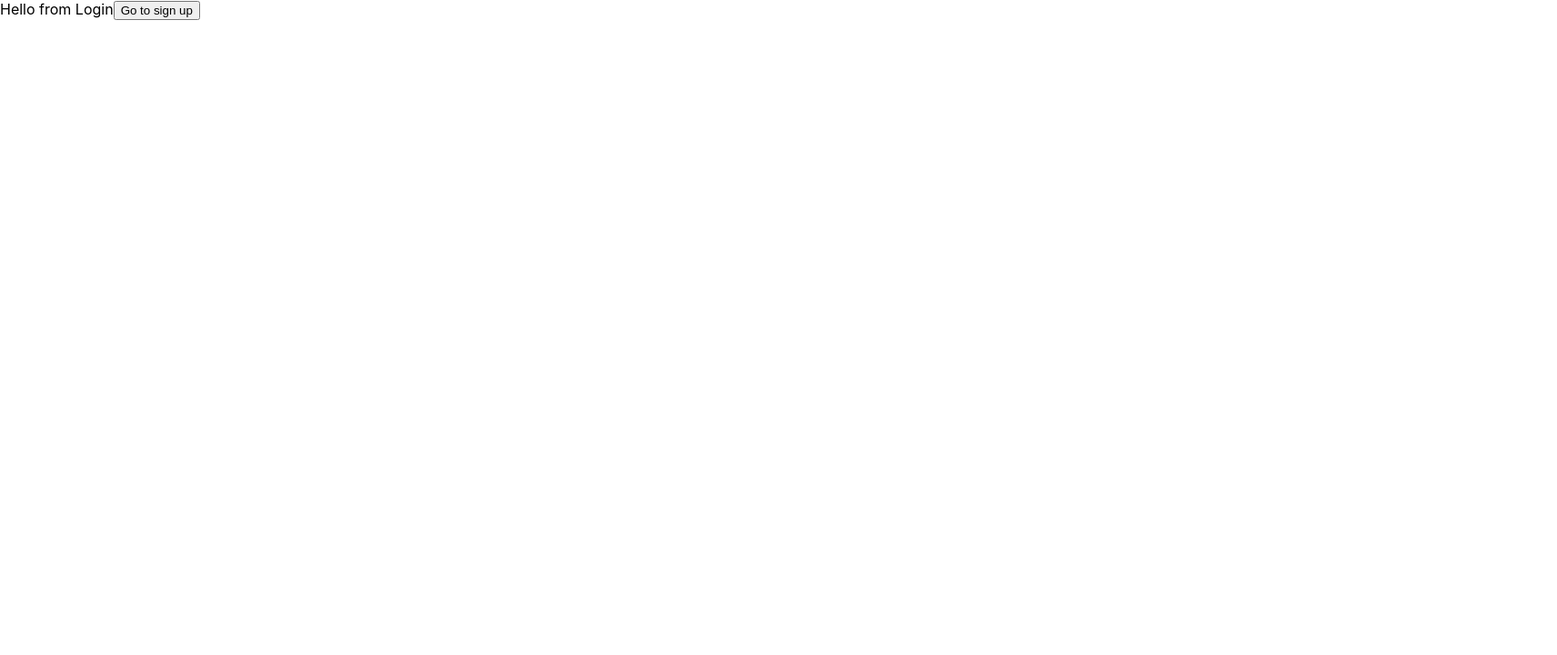
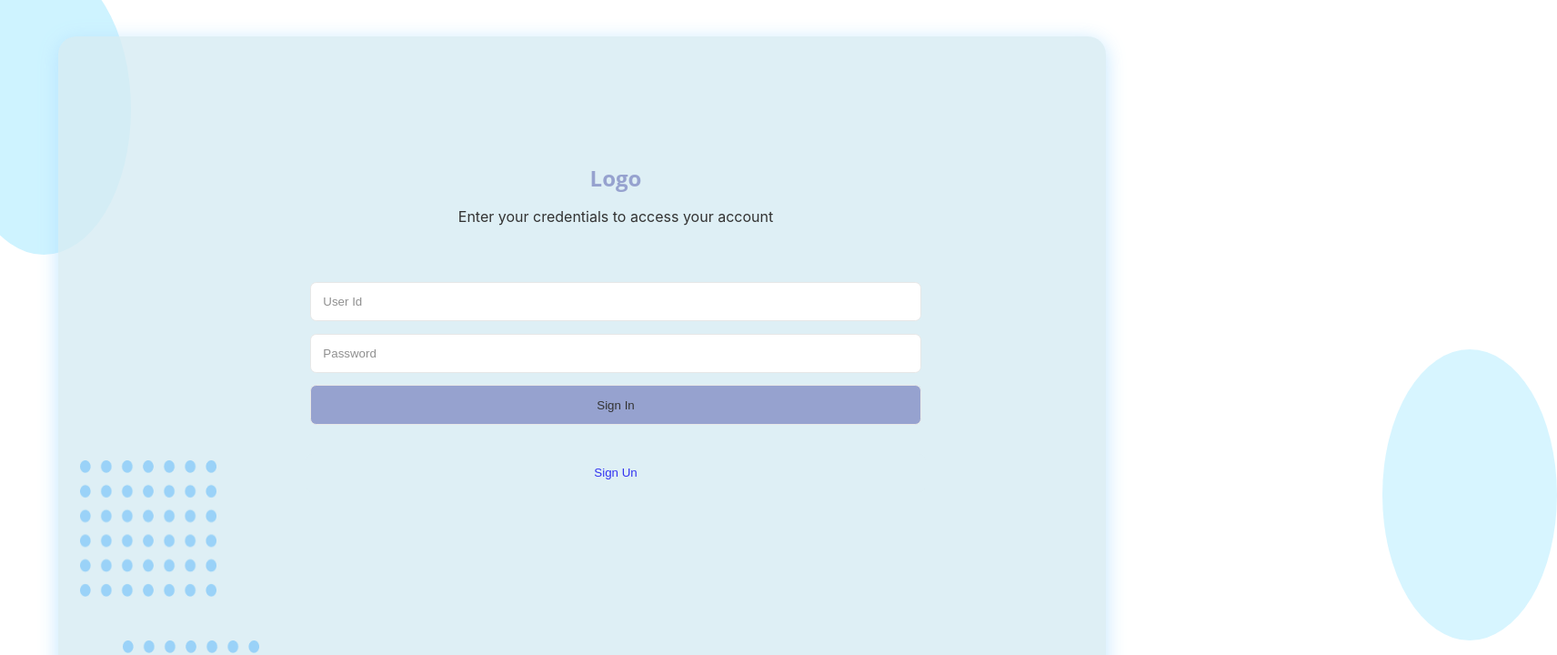
Before and after one commit to rajatmiddha92/contactmanager, a React (Create React App) app in the folder frontend/: page / in a window 1280 px wide. Shown: the top 720 px of the page at 91% size, 1712 px wide, since content can reach past the window. Built offline with nearby package versions, Linux system fonts and the light colour scheme.

Commit message:
signin, signup pages and css done

```diff
--- a/frontend/src/components/Login.jsx
+++ b/frontend/src/components/Login.jsx
@@ -1,13 +1,50 @@
-import React from 'react';
+import React, {useState} from 'react';
 import {useNavigate} from 'react-router-dom'
+import axios from 'axios';
+// import {Checkbox, Grid, TextField, FormControlLabel, Paper, Button} from '@mui/material';
+import './login.css';
+import dontsPic from'./images/Group 100.png'
+import { Link } from 'react-router-dom';
 const Login =(props)=> {
     const navigate = useNavigate()
+    const [data, setData] = useState({email:"",password:""})
+    const handleSubmit=async(e)=>{
+        e.preventDefault()
+         axios.post('http://localhost:5500/login', data)
+         .then(result=>{
+            console.log(result)
+         }).catch((e)=>{
+            console.log(e)
+         })
+
+    }
+
+
     return (
         <React.Fragment>
-                <div>
-                    Hello from Login
-                    <button onClick={()=>navigate('/signup')}>Go to sign up</button>
-                </div>
+            <main className='main-container'>
+                <div className='left-round'></div>
+                <section className='form-container'>
+                    <div className='cards left-card'>
+                        <img src={dontsPic} style={{width:"150px", height:"150px", margin:"1.5em"}} alt="dots"/>
+                    </div>
+                    <div className="form-label cards">
+                        <h1>Logo</h1>
+                        <p>Enter your credentials to access your account</p>
+                        <form onSubmit={handleSubmit}>
+                            <input className='form-card' type='email' name="email" placeholder='User Id' required onChange={(e)=>setData({...data, email:e.target.value})}/>
+                            <input  className='form-card' type="password" name='password' placeholder='Password' required onChange={(e)=>setData({...data, email:e.target.value})}/>
+                            <button className='form-card btn-signIn'>Sign In</button>
+
+                        </form>
+                        <button className='form-card btn-signUp'><Link id='link' to={'/signup'}>Sign Un</Link></button>
+                    </div>
+                    <div className='cards right-card'>
+                        <img src={dontsPic} style={{width:"150px", height:"150px", margin:"1.5em"}} alt="dots"/>
+                    </div>
+                </section>
+                <div className='right-round'></div>
+            </main>
         </React.Fragment>
     );
 }
--- a/frontend/src/components/Signup.jsx
+++ b/frontend/src/components/Signup.jsx
@@ -1,14 +1,50 @@
-import React from 'react';
+import React, {useState} from 'react';
 import {useNavigate} from 'react-router-dom'
+import axios from 'axios';
+// import {Checkbox, Grid, TextField, FormControlLabel, Paper, Button} from '@mui/material';
+import './login.css';
+import dontsPic from'./images/Group 100.png'
+import { Link } from 'react-router-dom';
 const Signup =(props)=> {
-    const navigate = useNavigate()
+  const navigate = useNavigate()
+  const [data, setData] = useState({email:"",password:"", confirmPassword:""})
+  const handleSubmit=async(e)=>{
+    e.preventDefault()
+     axios.post('http://localhost:5500/register', data)
+     .then(result=>{
+        console.log(result)
+     }).catch((e)=>{
+        console.log(e)
+     })
+
+}
     return (
       <React.Fragment>
-       Hi i am from sign up
-       <div>
-                    <button onClick={()=>navigate('/')}>Go to log</button>
-                </div>
-      </React.Fragment>
+            <main className='main-container'>
+                <div className='left-round'></div>
+                <section className='form-container'>
+                    <div className='cards left-card'>
+                        <img src={dontsPic} style={{width:"150px", height:"150px", margin:"1.5em"}} alt="dots"/>
+                    </div>
+                    <div className="form-label cards">
+                        <h1>Logo</h1>
+                        <p>Create New Account</p>
+                        <form onSubmit={handleSubmit}>
+                            <input className='form-card' type='email' name="email" placeholder='User Id' required onChange={(e)=>setData({...data, email:e.target.value})}/>
+                            <input  className='form-card' type="password" name='password' placeholder='Password' required onChange={(e)=>setData({...data, password:e.target.value})}/>
+                            <input  className='form-card' type="password" name='confirmPassword' placeholder='Confirm Password' required onChange={(e)=>setData({...data, confirmPassword:e.target.value})}/>
+                            <button className='form-card btn-signIn'>Sign Un</button>
+
+                        </form>
+                        <button className='form-card btn-signUp'><Link id='link' to={'/'}>Sign In</Link></button>
+                    </div>
+                    <div className='cards right-card'>
+                        <img src={dontsPic} style={{width:"150px", height:"150px", margin:"1.5em"}} alt="dots"/>
+                    </div>
+                </section>
+                <div className='right-round'></div>
+            </main>
+        </React.Fragment>
     );
 }
 
--- /dev/null
+++ b/frontend/src/components/login.css
@@ -0,0 +1,114 @@
+
+.main-container{
+    width: 100vw;
+    min-height: 100vh;
+    overflow: hidden;
+}
+.left-round{
+    position: absolute;
+    width: 15%;
+    height: 40%;
+    left: -3em;
+    top: -2.5em;
+    background: #CEF3FF;
+    border-radius: 50%;
+
+
+}
+.right-round{
+    position: absolute;
+    width: 15%;
+    height: 40%;
+    left: 190vh;
+    top: 24em;
+    background: #CEF3FF;
+    border-radius: 50%;
+    opacity: 0.8;
+
+}
+.form-container{
+    width: 90%;
+    min-height: 80vh;
+    margin: 40px auto;
+    background: #d6ecf3;
+    box-shadow: 0px 4px 22px #B2DFFF;
+    border-radius: 20px;
+    display: flex;
+    flex-wrap:wrap;
+    text-align: center;
+    opacity: 0.8;
+}
+.form-label{
+    display: flex;
+    flex-direction: column;
+    justify-content: center;
+    min-height: 80vh;
+
+}
+
+.cards{
+    height: 100%;
+    width: 46em;
+
+}
+.cards>h1, .cards>p1{
+    text-align: center;
+    margin:0px;
+}
+.cards>h1{
+    font-family: Open Sans;
+    color: #7D8CC4;
+
+}
+
+
+form{
+    display: flex;
+    flex-wrap: wrap;
+    flex-direction: column;
+    text-align: center;
+    padding: 2em;
+}
+.left-card{
+   display: flex;
+   flex-direction: column;
+   justify-content: flex-end;
+   width: 245px;
+   min-height: 80vh;
+
+}
+.form-card{
+    margin-top: 1em;
+    padding: 1em;
+    border: 1px solid #E2E2E2;
+    border-radius:0.5em;
+}
+.right-card{
+    display: flex;
+    flex-direction: row;
+    justify-content: flex-end;
+    width: 245px;
+   max-height: 80vh;
+   text-align: right;
+}
+@media screen and (max-width: 1000px) {
+    .left-round, .right-round{
+        display: none;
+    }
+}
+.btn-signUp{
+    border: none;
+    background-color:#d6ecf3 ;
+    margin: 0em 2em;
+}
+.btn-signUp:hover{
+    border: 1px solid #E2E2E2;
+    background: #7D8CC4;
+    margin: 0em 2em;
+}
+.btn-signIn{
+    background: #7D8CC4;
+}
+#link{
+    text-decoration: none;
+}
```
Also changed, not shown: frontend/src/components/images/Group 100.png (added).
